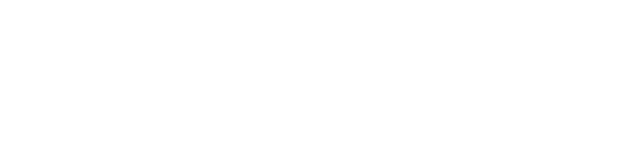
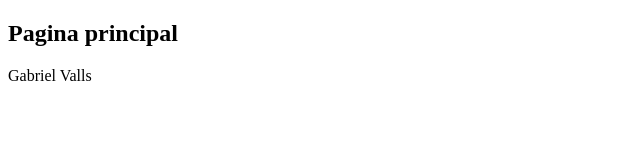
Before and after one commit to Vaalls/aula01-2024, a plain HTML site: page index.html in a window 1280 px wide. Shown: the whole page, without its empty margins (0-640 px from the left). Drawn offline with Linux system fonts and the light colour scheme.

Commit message:
Incluir um nome

```diff
--- a/index.html
+++ b/index.html
@@ -8,6 +8,8 @@
 </head>
 
 <body>
+    <h2> Pagina principal </h2>
+    <p> Gabriel Valls </p>
 
 </body>
 
```
